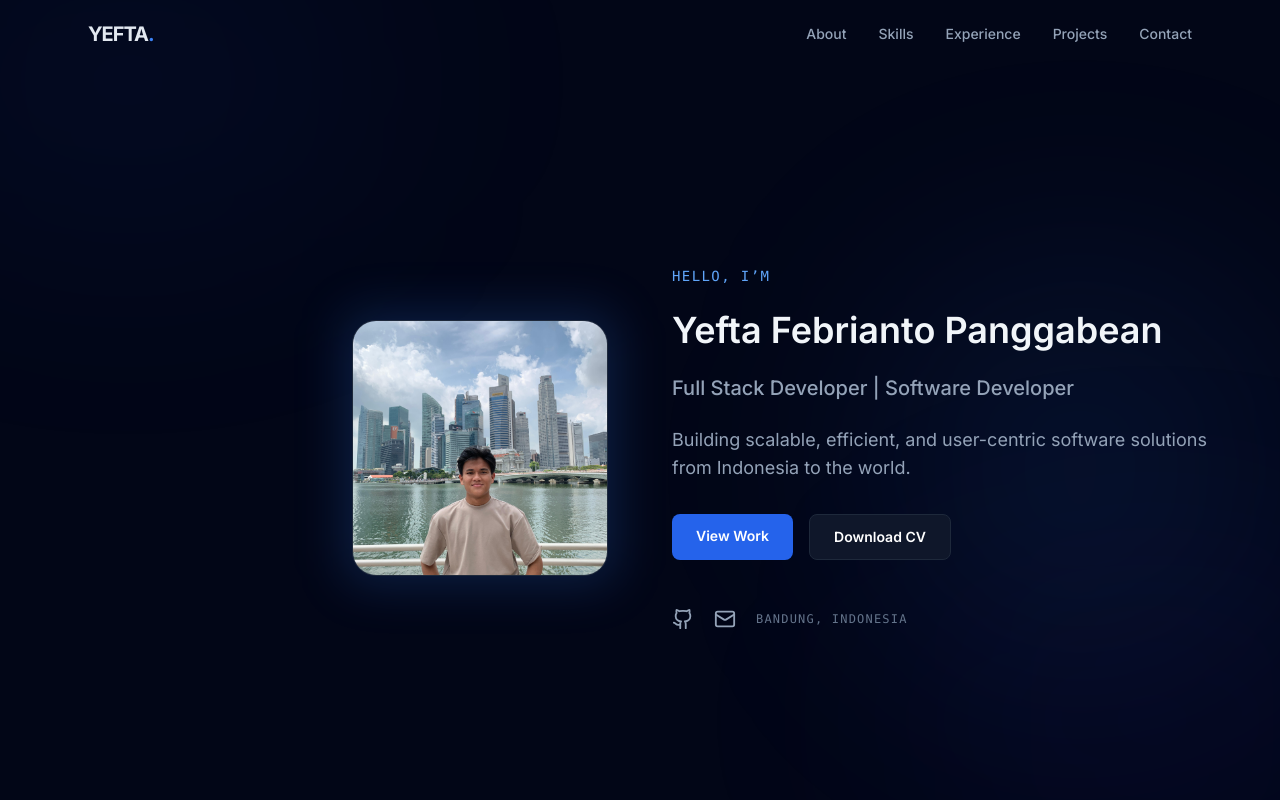
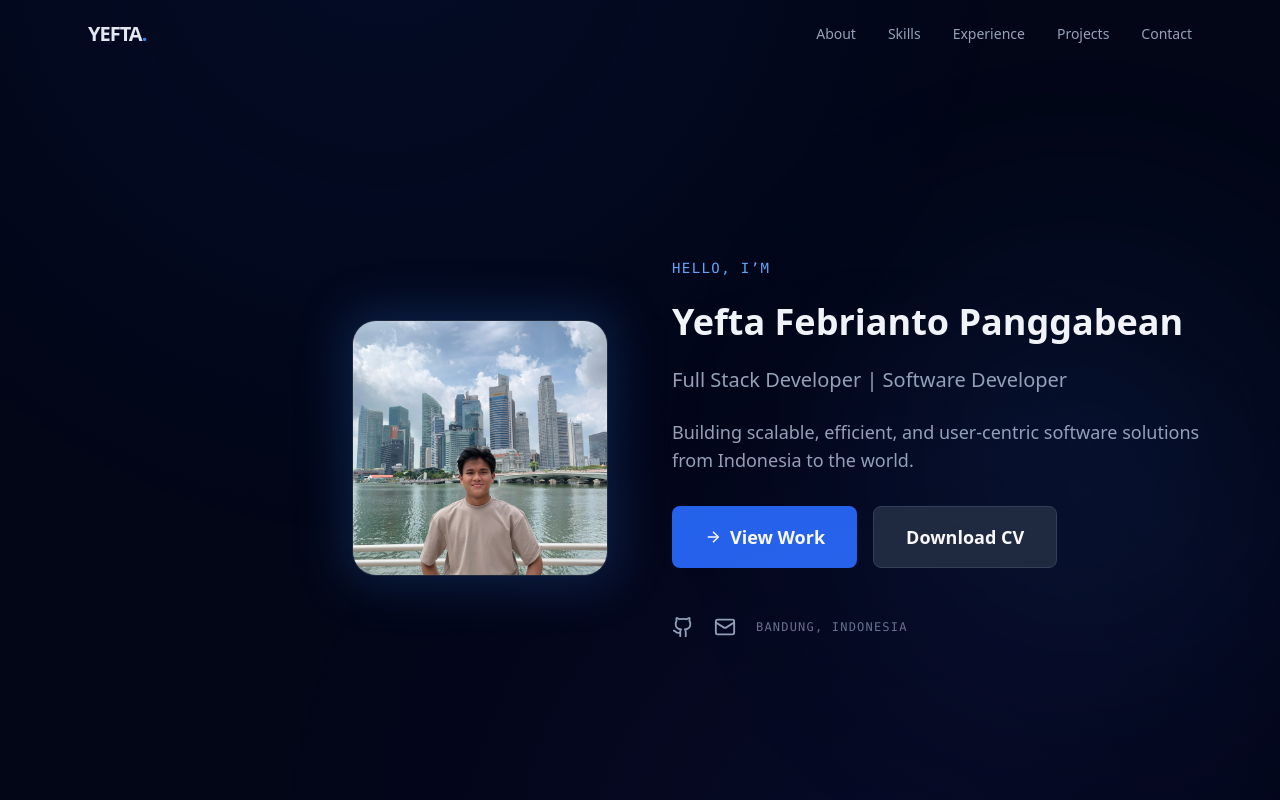
Before and after one commit to YeftaPanggabean13/Portofolio, a React (Vite) app: page / in a window 1280 px wide. Shown: the top 800 px of the page. Built offline with nearby package versions, Linux system fonts and the light colour scheme.

Commit message:
Update the layout

```diff
--- a/App.tsx
+++ b/App.tsx
@@ -9,27 +9,35 @@ import Projects from './sections/Projects';
 import Contact from './sections/Contact';
 import Footer from './sections/Footer';
 
+// ✅ OPTIMIZED Version
 const App: React.FC = () => {
   return (
-    <div className="relative overflow-hidden">
-      {/* Background radial overlays */}
-      <div className="fixed inset-0 pointer-events-none">
-        <div className="absolute top-[-10%] left-[-10%] w-[40%] h-[40%] bg-blue-600/5 blur-[120px] rounded-full"></div>
-        <div className="absolute bottom-[-10%] right-[-10%] w-[40%] h-[40%] bg-indigo-600/5 blur-[120px] rounded-full"></div>
+    <div className="relative min-h-screen overflow-x-hidden bg-slate-950">
+      {/* Decorative background - use pseudo-element instead for better perf */}
+      <style>{`
+        .bg-glow::before {
+          content: '';
+          position: fixed;
+          inset: 0;
+          background: radial-gradient(circle at 30% -10%, rgba(37, 99, 235, 0.08) 0%, transparent 50%);
+          pointer-events: none;
+          z-index: 0;
+        }
+        .bg-glow::after {
+          content: '';
+          position: fixed;
+          inset: 0;
+          background: radial-gradient(circle at 70% 110%, rgba(79, 70, 229, 0.08) 0%, transparent 50%);
+          pointer-events: none;
+          z-index: 0;
+        }
+      `}</style>
+
+      <div className="bg-glow relative z-10">
+        <Navbar />
+        <main> <Hero /> <About /> <Skills /> <Experience /> <Projects /> <Contact /> </main>
+        <Footer />
       </div>
-
-      <Navbar />
-
-      <main>
-        <Hero />
-        <About />
-        <Skills />
-        <Experience />
-        <Projects />
-        <Contact />
-      </main>
-
-      <Footer />
     </div>
   );
 };
--- /dev/null
+++ b/components/Button.tsx
@@ -0,0 +1,80 @@
+import React from 'react';
+
+type ButtonVariant = 'primary' | 'secondary' | 'tertiary';
+type ButtonSize = 'sm' | 'md' | 'lg';
+
+interface ButtonProps extends React.ButtonHTMLAttributes<HTMLButtonElement> {
+  variant?: ButtonVariant;
+  size?: ButtonSize;
+  isLoading?: boolean;
+  icon?: React.ReactNode;
+  children: React.ReactNode;
+  asLink?: boolean;
+  href?: string;
+  external?: boolean;
+}
+
+const Button = React.forwardRef<HTMLButtonElement, ButtonProps>(
+  (
+    {
+      variant = 'primary',
+      size = 'md',
+      isLoading = false,
+      icon,
+      children,
+      asLink = false,
+      href = '#',
+      external = false,
+      className = '',
+      disabled,
+      ...props
+    },
+    ref
+  ) => {
+    const baseClasses =
+      'inline-flex items-center gap-2 font-semibold rounded-lg transition-all duration-200 disabled:opacity-50 disabled:cursor-not-allowed';
+
+    const variantClasses = {
+      primary: 'bg-blue-600 hover:bg-blue-700 text-white',
+      secondary: 'bg-slate-800 hover:bg-slate-700 text-white border border-slate-700',
+      tertiary: 'text-blue-400 hover:text-blue-300 underline-offset-2',
+    };
+
+    const sizeClasses = {
+      sm: 'px-4 py-2 text-sm',
+      md: 'px-6 py-3 text-base',
+      lg: 'px-8 py-4 text-lg',
+    };
+
+    const classes = `${baseClasses} ${variantClasses[variant]} ${sizeClasses[size]} ${className}`;
+
+    if (asLink) {
+      return (
+        <a
+          href={href}
+          target={external ? '_blank' : undefined}
+          rel={external ? 'noopener noreferrer' : undefined}
+          className={classes}
+        >
+          {icon}
+          {children}
+        </a>
+      );
+    }
+
+    return (
+      <button
+        ref={ref}
+        disabled={disabled || isLoading}
+        className={classes}
+        {...props}
+      >
+        {isLoading ? <span className="animate-spin">⏳</span> : icon}
+        {children}
+      </button>
+    );
+  }
+);
+
+Button.displayName = 'Button';
+export default Button;
--- /dev/null
+++ b/index.css
@@ -0,0 +1,33 @@
+/* index.css */
+@import 'tailwindcss/base';
+@import 'tailwindcss/components';
+@import 'tailwindcss/utilities';
+
+@layer base {
+  body {
+    @apply font-sans antialiased;
+    font-family: 'Inter', sans-serif;
+  }
+
+  h1, h2, h3, h4, h5, h6 {
+    @apply tracking-tight;
+  }
+}
+
+@layer components {
+  .btn-primary {
+    @apply px-6 py-3 bg-blue-600 hover:bg-blue-700 text-white font-semibold rounded-lg transition-all duration-200;
+  }
+
+  .btn-secondary {
+    @apply px-6 py-3 bg-slate-800 hover:bg-slate-700 text-white font-semibold rounded-lg border border-slate-700 transition-all;
+  }
+
+  .section-container {
+    @apply max-w-6xl mx-auto px-6;
+  }
+
+  .gradient-text {
+    @apply bg-gradient-to-r from-blue-400 to-indigo-400 bg-clip-text text-transparent;
+  }
+}
--- a/index.html
+++ b/index.html
@@ -4,43 +4,43 @@
  <head>
   <meta charset="UTF-8" />
   <meta name="viewport" content="width=device-width, initial-scale=1.0" />
-    <title>Yefta Febrianto Panggabean</title>
-    <script src="https://cdn.tailwindcss.com"></script>
+
+  <!-- SEO -->
+  <title>Yefta Febrianto Panggabean | Full Stack Developer</title>
+  <meta name="description" content="Full stack developer building scalable web applications with React, Laravel, and modern architecture. View my portfolio.">
+  <meta name="keywords" content="full stack developer, react, laravel, software engineer, indonesia">
+  <meta name="author" content="Yefta Febrianto Panggabean">
+
+  <!-- Open Graph (LinkedIn, Twitter Preview) -->
+  <meta property="og:title" content="Yefta Febrianto Panggabean | Full Stack Developer">
+  <meta property="og:description" content="Building scalable software solutions from Indonesia to the world.">
+  <meta property="og:image" content="https://yourdomain.com/og-image.png">
+  <meta property="og:url" content="https://yourdomain.com">
+  <meta property="og:type" content="website">
+
+  <!-- Twitter Card -->
+  <meta name="twitter:card" content="summary_large_image">
+  <meta name="twitter:title" content="Yefta Febrianto Panggabean | Full Stack Developer">
+
+  <!-- Favicon -->
+  <link rel="icon" type="image/svg+xml" href="/favicon.svg">
+
+  <!-- Fonts -->
   <link rel="preconnect" href="https://fonts.googleapis.com">
   <link rel="preconnect" href="https://fonts.gstatic.com" crossorigin>
   <link href="https://fonts.googleapis.com/css2?family=Inter:wght@300;400;500;600;700&family=JetBrains+Mono:wght@400;500&display=swap" rel="stylesheet">
+
+  <!-- Tailwind CSS (Production: Remove and use built output) -->
+  <script src="https://cdn.tailwindcss.com"></script>
+
+  <!-- Styling -->
   <style>
-      body {
-        font-family: 'Inter', sans-serif;
-      }
-      .font-mono {
-        font-family: 'JetBrains Mono', monospace;
-      }
-      /* Custom scrollbar for dark theme */
-      ::-webkit-scrollbar {
-        width: 8px;
-      }
-      ::-webkit-scrollbar-track {
-        background: #020617;
-      }
-      ::-webkit-scrollbar-thumb {
-        background: #1e293b;
-        border-radius: 10px;
-      }
-      ::-webkit-scrollbar-thumb:hover {
-        background: #334155;
-      }
+    /* Custom scrollbar */
+    ::-webkit-scrollbar { width: 8px; }
+    ::-webkit-scrollbar-track { background: #020617; }
+    ::-webkit-scrollbar-thumb { background: #1e293b; border-radius: 10px; }
+    ::-webkit-scrollbar-thumb:hover { background: #334155; }
   </style>
-  <script type="importmap">
-{
-  "imports": {
-    "react/": "https://esm.sh/react@^19.2.3/",
-    "react": "https://esm.sh/react@^19.2.3",
-    "react-dom/": "https://esm.sh/react-dom@^19.2.3/"
-  }
-}
-</script>
-<link rel="stylesheet" href="/index.css">
 </head>
   <body class="bg-slate-950 text-slate-200 antialiased selection:bg-blue-500/30">
     <div id="root"></div>
--- a/sections/Hero.tsx
+++ b/sections/Hero.tsx
@@ -1,5 +1,6 @@
 import React from 'react';
 import { personalInfo } from '../data/portfolioData';
+import Button from '../components/Button';
 
 const Hero: React.FC = () => {
   return (
@@ -39,22 +40,31 @@ const Hero: React.FC = () => {
             </p>
 
             <div className="flex flex-wrap gap-4 mt-2">
-              <a
+              <Button
+                asLink
                 href="#projects"
-                className="px-6 py-3 bg-blue-600 hover:bg-blue-700 text-white text-sm font-semibold rounded-lg transition-all"
+                size="lg"
+                icon={
+                  <svg width="18" height="18" viewBox="0 0 24 24" fill="none" stroke="currentColor" strokeWidth="2">
+                    <path d="M5 12h14"></path>
+                    <path d="m12 5 7 7-7 7"></path>
+                  </svg>
+                }
               >
                 View Work
-              </a>
+              </Button>
 
-              <a
+              <Button
+                asLink
                 href="/cv.pdf"
-                target="_blank"
-                rel="noopener noreferrer"
-                className="px-6 py-3 bg-slate-900 hover:bg-slate-800 text-white text-sm font-semibold rounded-lg border border-slate-800 transition-all"
+                external
+                variant="secondary"
+                size="lg"
               >
                 Download CV
-              </a>
+              </Button>
             </div>
+
 
             <div className="flex items-center gap-5 mt-6">
               <a
--- a/vite.config.ts
+++ b/vite.config.ts
@@ -1,23 +1,16 @@
 import path from 'path';
-import { defineConfig, loadEnv } from 'vite';
+import { defineConfig } from 'vite';
 import react from '@vitejs/plugin-react';
 
-export default defineConfig(({ mode }) => {
-    const env = loadEnv(mode, '.', '');
-    return {
+export default defineConfig({
   server: {
     port: 3000,
     host: '0.0.0.0',
   },
   plugins: [react()],
-      define: {
-        'process.env.API_KEY': JSON.stringify(env.GEMINI_API_KEY),
-        'process.env.GEMINI_API_KEY': JSON.stringify(env.GEMINI_API_KEY)
-      },
   resolve: {
     alias: {
-          '@': path.resolve(__dirname, '.'),
-        }
-      }
-    };
+      '@': path.resolve(__dirname, './'),
+    },
+  },
 });
```
Also changed, not shown: tailwind.config.ts (added, +37 -0 lines). Lines whose indentation alone changed are shown as unchanged.
